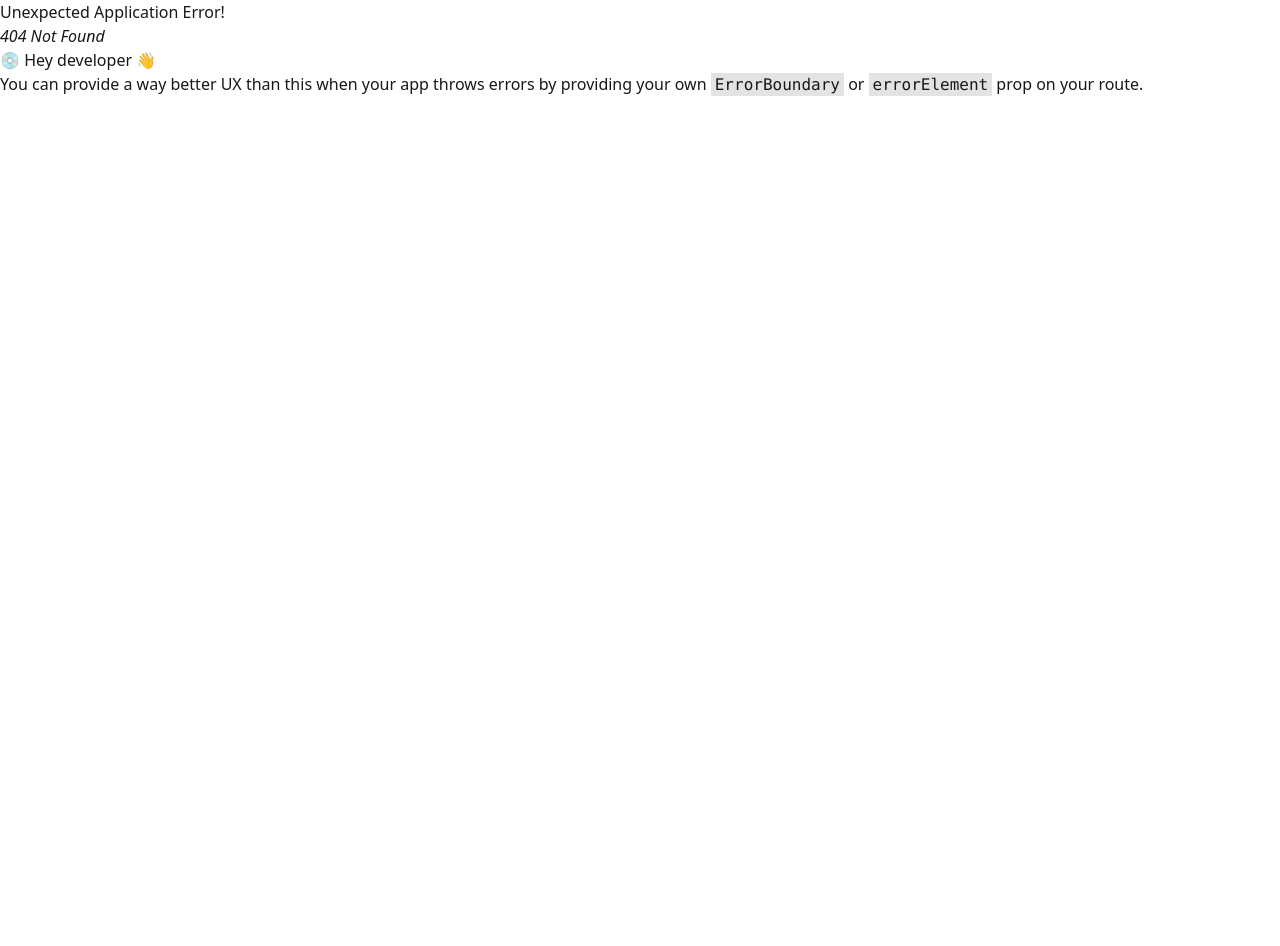
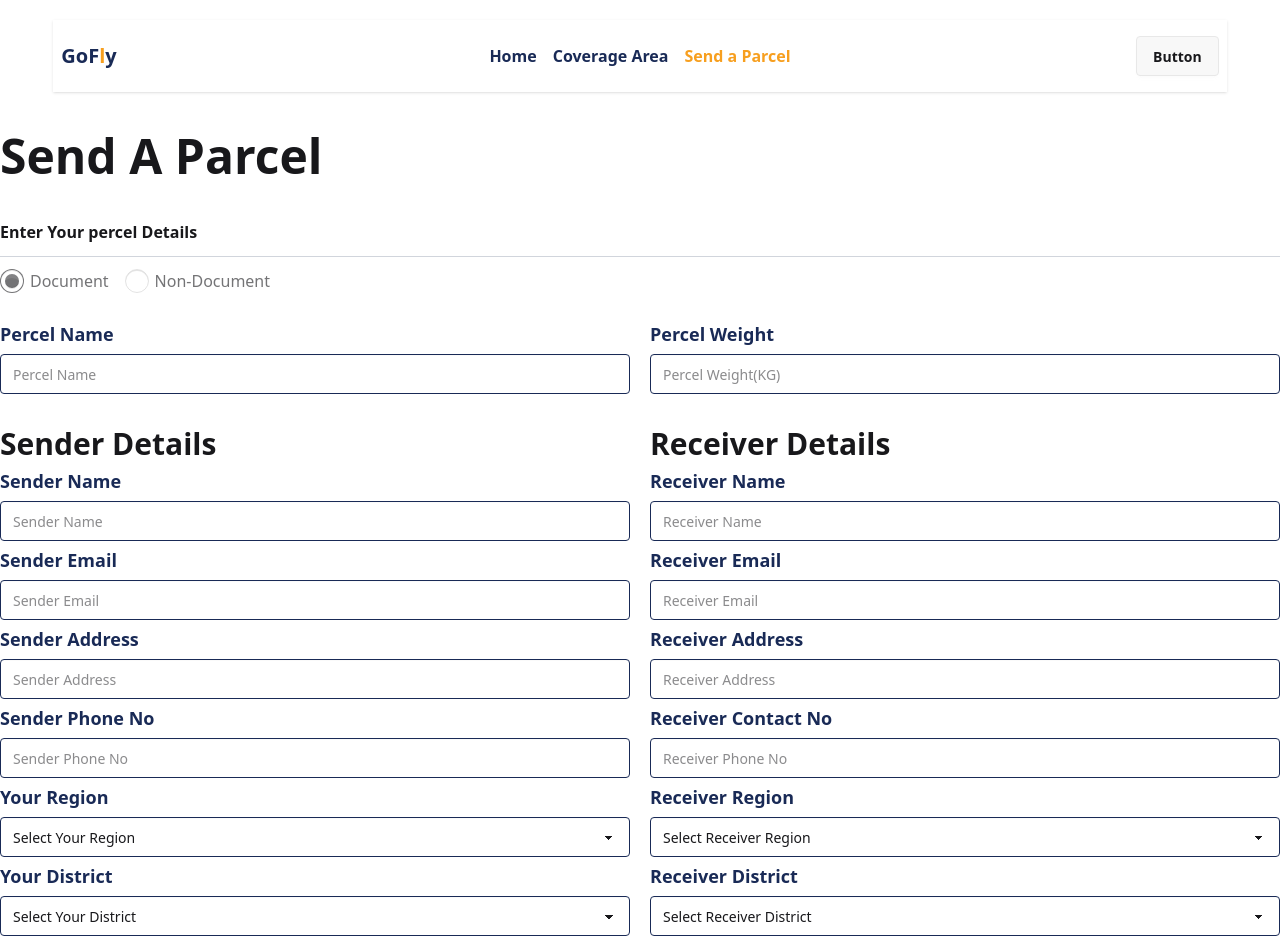
Before and after one commit to Sultanmia22/go-fly-client, a React (Vite) app: page /send-parcel in a window 1280 px wide. Before the commit this address had no page. Shown: the top 946 px of the page. Before the commit the page ends 800 px from the top, so only its background shows below. Built offline with nearby package versions, Linux system fonts and the light colour scheme.

Commit message:
create send a parcel page and create layout this

```diff
--- a/src/Components/Navbar/Navbar.jsx
+++ b/src/Components/Navbar/Navbar.jsx
@@ -6,6 +6,7 @@ const Navbar = () => {
     const links = <>
         <li><NavLink to='/'> Home </NavLink> </li>
         <li><NavLink to='/coverage'>Coverage Area</NavLink></li>
+        <li><NavLink to='/send-parcel'>Send a Parcel</NavLink></li>
     </>
 
     return (
--- /dev/null
+++ b/src/Pages/SendPercel/SendParcel.jsx
@@ -0,0 +1,102 @@
+import React from 'react';
+
+const SendParcel = () => {
+    return (
+         <div className='my-10 max-w-[1500px] mx-auto'>
+            <h2 className='text-5xl font-bold '>Send A Parcel</h2>
+            <p className='mt-10 font-bold'> Enter Your percel Details </p>
+            <div className='w-full h-px bg-gray-300 my-3'></div>
+            <form  className=''>
+                <div className="percel-category flex gap-4">
+                    <label className="label">
+                        <input type="radio"  value="document" className="radio" defaultChecked />
+                        Document</label>
+
+                    <label className="label">
+                        <input type="radio"  value=" non-document" className="radio" />
+                        Non-Document</label>
+                </div>
+
+
+                <div className="percel-info grid grid-cols-1 md:grid-cols-1 lg:grid-cols-2 gap-5 my-6">
+                    <fieldset className="fieldset percel-name">
+                        <label className="label font-bold text-secondary text-[18px]">Percel Name</label>
+                        <input type="text"  className="input w-full border-secondary " placeholder="Percel Name" />
+                    </fieldset>
+
+                    <fieldset className="fieldset percel-weight">
+                        <label className="label font-bold text-secondary text-[18px]">Percel Weight</label>
+                        <input type="text"  className="input w-full border-secondary " placeholder="Percel Weight(KG)" />
+                    </fieldset>
+                </div>
+
+
+                <div className="percel-details grid grid-cols-1 md:grid-cols-1 lg:grid-cols-2 gap-5">
+                    <fieldset className="fieldset sender-details">
+                        <h2 className='text-3xl font-bold'>Sender Details</h2>
+                        <label className="label font-bold text-secondary text-[18px]">Sender Name</label>
+                        <input type="text"  className="input w-full border-secondary " placeholder="Sender Name" />
+
+                        <label className="label font-bold text-secondary text-[18px]">Sender Email</label>
+                        <input  className="input w-full border-secondary" placeholder="Sender Email" />
+
+
+                        <label className="label font-bold text-secondary text-[18px]">Sender Address</label>
+                        <input type="text"  className="input w-full border-secondary" placeholder="Sender Address" />
+
+                        <label className="label font-bold text-secondary text-[18px]">Sender Phone No</label>
+                        <input type="text"  className="input w-full border-secondary" placeholder="Sender Phone No" />
+
+                        <label className="label font-bold text-secondary text-[18px]">Your Region</label>
+                        <select defaultValue="Select Your Region"  className="select w-full border-secondary">
+                            <option disabled={true}>Select Your Region</option>
+
+                        </select>
+
+                        <label className="label font-bold text-secondary text-[18px]">Your District</label>
+                        <select defaultValue="Select Your District"  className="select w-full border-secondary">
+                            <option disabled={true}>Select Your District</option>
+
+                        </select>
+
+                        <label className="label font-bold text-secondary text-[18px]">Pickup Instruction</label>
+                        <textarea className="textarea w-full border-secondary"  placeholder="Pickup Instruction"></textarea>
+                    </fieldset>
+
+                    <fieldset className="fieldset receiver-details">
+                        <h2 className='text-3xl font-bold'>Receiver Details</h2>
+                        <label className="label font-bold text-secondary text-[18px]">Receiver Name</label>
+                        <input type="text"  className="input w-full border-secondary" placeholder="Receiver Name" />
+
+                        <label className="label font-bold text-secondary text-[18px]">Receiver Email</label>
+                        <input type="email"  className="input w-full border-secondary" placeholder="Receiver Email" />
+
+                        <label className="label font-bold text-secondary text-[18px]">Receiver Address</label>
+                        <input type="text"  className="input w-full border-secondary" placeholder="Receiver Address" />
+
+                        <label className="label font-bold text-secondary text-[18px]">Receiver Contact No</label>
+                        <input type="text"  className="input w-full border-secondary" placeholder="Receiver Phone No" />
+
+                        <label className="label font-bold text-secondary text-[18px]">Receiver Region</label>
+                        <select defaultValue="Select Receiver Region"  className="select w-full border-secondary">
+                            <option disabled={true}>Select Receiver Region</option>
+
+                        </select>
+
+                        <label className="label font-bold text-secondary text-[18px]">Receiver District</label>
+                        <select defaultValue="Select Receiver District" className="select w-full border-secondary">
+                            <option disabled={true}>Select Receiver District</option>
+
+                        </select>
+
+                        <label className="label font-bold text-secondary text-[18px]">Pickup Instruction</label>
+                        <textarea className="textarea w-full border-secondary"  placeholder="Receiver Pickup Instruction"></textarea>
+                    </fieldset>
+                </div>
+                <input type="submit" value="Submit" className='btn btn-secondary my-5' />
+            </form>
+        </div>
+    );
+};
+
+export default SendParcel;
--- a/src/Routes/Routes.jsx
+++ b/src/Routes/Routes.jsx
@@ -2,6 +2,7 @@ import { createBrowserRouter } from "react-router";
 import MainLayoutes from "../Layouts/MainLayouts/MainLayoutes";
 import Home from "../Pages/Home/Home";
 import Coverage from "../Pages/Coverage/Coverage";
+import SendParcel from "../Pages/SendPercel/SendParcel";
 const router = createBrowserRouter([
   {
     path: "/",
@@ -16,6 +17,11 @@ const router = createBrowserRouter([
         path:'/coverage',
         element: <Coverage/>,
         loader: () => fetch('/serviceCenter.json')
+      },
+
+      {
+        path: '/send-parcel',
+        element: <SendParcel/>
       }
     ]
   },
```
